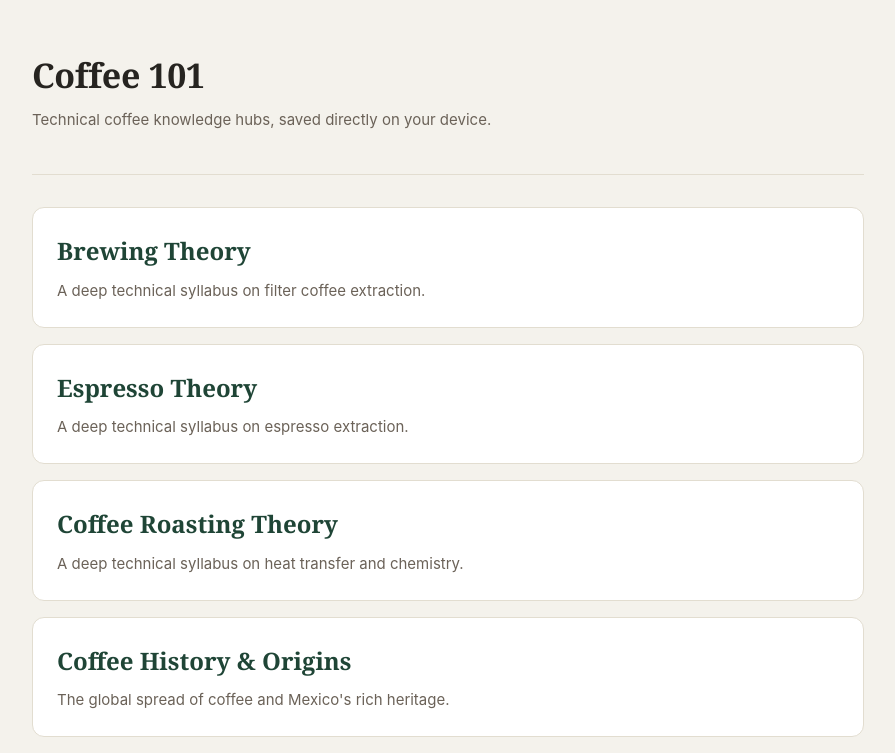
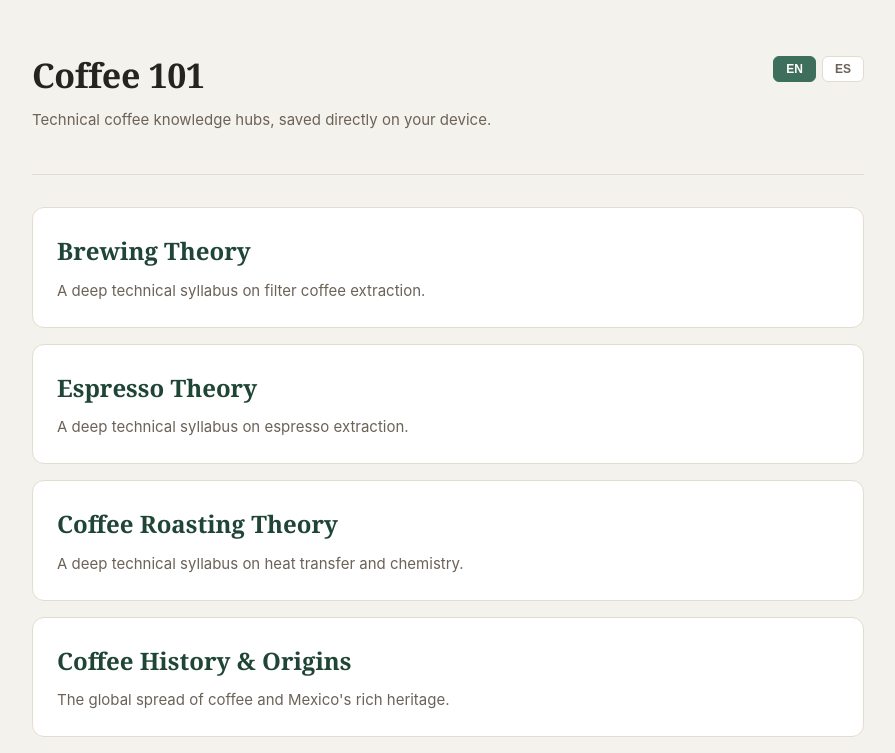
Before and after one commit to AldaGs/coffee-101, a React (Vite) app: page / in a window 1280 px wide. Shown: the top 753 px of the page, without its empty margins (192-1087 px from the left). Built offline with nearby package versions, Linux system fonts and the light colour scheme.

Commit message:
feat: global EN/ES toggle on hub, sync language across all courses, update README

```diff
--- a/src/Home.jsx
+++ b/src/Home.jsx
@@ -1,30 +1,42 @@
+import { useState } from 'react';
 import { Link } from 'react-router-dom';
+import { UI_DICT } from './data/translations';
+
+const COURSE_ORDER = ['brewing', 'espresso', 'roasting', 'history', 'agronomy', 'sensory', 'barista'];
 
 function Home() {
-  const courses = [
-    { id: 'brewing', title: 'Brewing Theory', desc: 'A deep technical syllabus on filter coffee extraction.' },
-    { id: 'espresso', title: 'Espresso Theory', desc: 'A deep technical syllabus on espresso extraction.' },
-    { id: 'roasting', title: 'Coffee Roasting Theory', desc: 'A deep technical syllabus on heat transfer and chemistry.' },
-    { id: 'history', title: 'Coffee History & Origins', desc: 'The global spread of coffee and Mexico\'s rich heritage.' },
-    { id: 'agronomy', title: 'Agronomy & Terroir', desc: 'Cultivars, processing methods, and farm-level variables.' },
-    { id: 'sensory', title: 'Sensory & SCA Standards', desc: 'The science of tasting, defect identification, and cupping.' },
-    { id: 'barista', title: 'Barista 101', desc: 'Hospitality, workflow, and foundational drink execution.' }
-  ];
+  const [lang, setLang] = useState(() => localStorage.getItem('coffee101-lang') || 'en');
+
+  const toggleLang = (l) => {
+    setLang(l);
+    localStorage.setItem('coffee101-lang', l);
+  };
+
+  const ui = UI_DICT.home[lang];
 
   return (
     <div className="home-container">
       <header style={{ padding: '0 0 24px 0', borderBottom: '1px solid var(--line)', marginBottom: '32px', maxWidth: '100%' }}>
-        <h1>Coffee 101</h1>
-        <p className="sub">Technical coffee knowledge hubs, saved directly on your device.</p>
+        <div style={{ display: 'flex', justifyContent: 'space-between', alignItems: 'center' }}>
+          <h1>{ui.title}</h1>
+          <div className="lang-switch">
+            <button className={`lang-btn ${lang === 'en' ? 'active' : ''}`} onClick={() => toggleLang('en')}>EN</button>
+            <button className={`lang-btn ${lang === 'es' ? 'active' : ''}`} onClick={() => toggleLang('es')}>ES</button>
+          </div>
+        </div>
+        <p className="sub">{ui.sub}</p>
       </header>
 
       <main style={{ padding: 0, maxWidth: '100%' }}>
-        {courses.map(c => (
-          <Link key={c.id} to={`/course/${c.id}`} className="course-card">
-            <h2>{c.title}</h2>
-            <p>{c.desc}</p>
-          </Link>
-        ))}
+        {COURSE_ORDER.map(id => {
+          const c = ui.courses[id];
+          return (
+            <Link key={id} to={`/course/${id}`} className="course-card">
+              <h2>{c.title}</h2>
+              <p>{c.desc}</p>
+            </Link>
+          );
+        })}
       </main>
     </div>
   );
--- a/src/Syllabus.jsx
+++ b/src/Syllabus.jsx
@@ -22,7 +22,12 @@ const DATA_MAP = {
 
 export default function Syllabus() {
   const { courseId } = useParams();
-  const [lang, setLang] = useState('en');
+  const [lang, setLang] = useState(() => localStorage.getItem('coffee101-lang') || 'en');
+
+  const switchLang = (l) => {
+    setLang(l);
+    localStorage.setItem('coffee101-lang', l);
+  };
   const [progress, setProgress] = useState({ done: 0, total: 0 });
 
   // Update theme on body to support course-specific styles (like roasting)
@@ -74,8 +79,8 @@ export default function Syllabus() {
 
         {hasEs && (
           <div className="lang-switch">
-            <button className={`lang-btn ${lang === 'en' ? 'active' : ''}`} onClick={() => setLang('en')}>EN</button>
-            <button className={`lang-btn ${lang === 'es' ? 'active' : ''}`} onClick={() => setLang('es')}>ES</button>
+            <button className={`lang-btn ${lang === 'en' ? 'active' : ''}`} onClick={() => switchLang('en')}>EN</button>
+            <button className={`lang-btn ${lang === 'es' ? 'active' : ''}`} onClick={() => switchLang('es')}>ES</button>
           </div>
         )}
 
--- a/src/data/translations.js
+++ b/src/data/translations.js
@@ -1,4 +1,32 @@
 export const UI_DICT = {
+  home: {
+    en: {
+      title: "Coffee 101",
+      sub: "Technical coffee knowledge hubs, saved directly on your device.",
+      courses: {
+        brewing: { title: 'Brewing Theory', desc: 'A deep technical syllabus on filter coffee extraction.' },
+        espresso: { title: 'Espresso Theory', desc: 'A deep technical syllabus on espresso extraction.' },
+        roasting: { title: 'Coffee Roasting Theory', desc: 'A deep technical syllabus on heat transfer and chemistry.' },
+        history: { title: 'Coffee History & Origins', desc: 'The global spread of coffee and Mexico\'s rich heritage.' },
+        agronomy: { title: 'Agronomy & Terroir', desc: 'Cultivars, processing methods, and farm-level variables.' },
+        sensory: { title: 'Sensory & SCA Standards', desc: 'The science of tasting, defect identification, and cupping.' },
+        barista: { title: 'Barista 101', desc: 'Hospitality, workflow, and foundational drink execution.' }
+      }
+    },
+    es: {
+      title: "Coffee 101",
+      sub: "Centros de conocimiento técnico sobre café, guardados directamente en tu dispositivo.",
+      courses: {
+        brewing: { title: 'Teoría de Extracción', desc: 'Un programa técnico profundo sobre extracción de café filtrado.' },
+        espresso: { title: 'Teoría del Espresso', desc: 'Un programa técnico profundo sobre la extracción de espresso.' },
+        roasting: { title: 'Teoría del Tueste', desc: 'Un programa técnico profundo sobre transferencia de calor y química.' },
+        history: { title: 'Historia y Orígenes', desc: 'La expansión global del café y la rica herencia de México.' },
+        agronomy: { title: 'Agronomía y Terroir', desc: 'Variedades, métodos de procesamiento y variables a nivel de finca.' },
+        sensory: { title: 'Sensorial y Estándares SCA', desc: 'La ciencia de la catación, identificación de defectos y protocolos.' },
+        barista: { title: 'Barista 101', desc: 'Hospitalidad, flujo de trabajo y ejecución de bebidas fundamentales.' }
+      }
+    }
+  },
   brewing: {
     en: {
       title: "Brewing theory",
```
Also changed, not shown: 1 other file (tests, documents, lock files or other folders).
